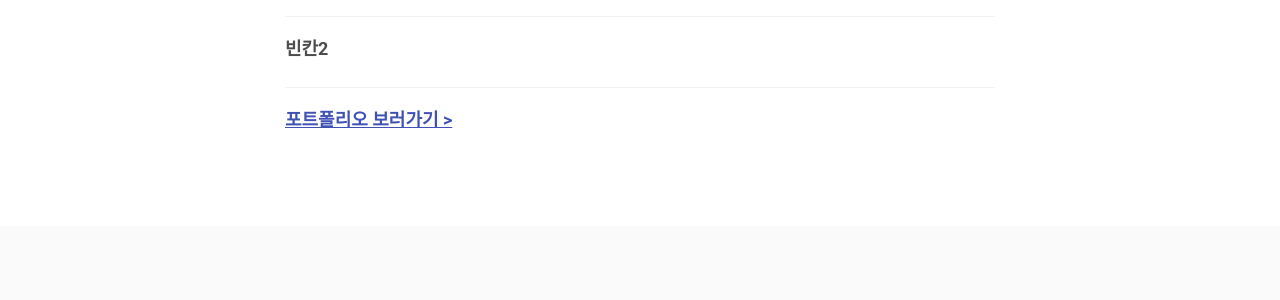
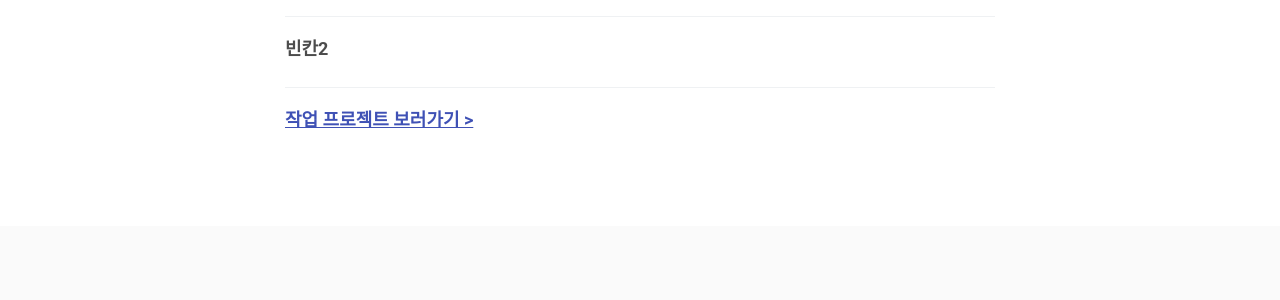
Before and after one commit to iamheonil/iamheonil.github.io, a Jekyll site: the page built from index.markdown, in a window 1280 px wide and 1236 px high. Shown: the part 710-1010 px from the top of the window. Built offline with Jekyll 4.4.1, drawn with Linux system fonts in a browser that asks for light colours.

Commit message:
Blog Modify

```diff
--- a/index.markdown
+++ b/index.markdown
@@ -20,4 +20,4 @@ title: Welcome !
 
 ------
 
-#### [포트폴리오 보러가기 >](https://iamheonil.github.io/project/)
+#### [작업 프로젝트 보러가기 >](https://iamheonil.github.io/project/)
```
